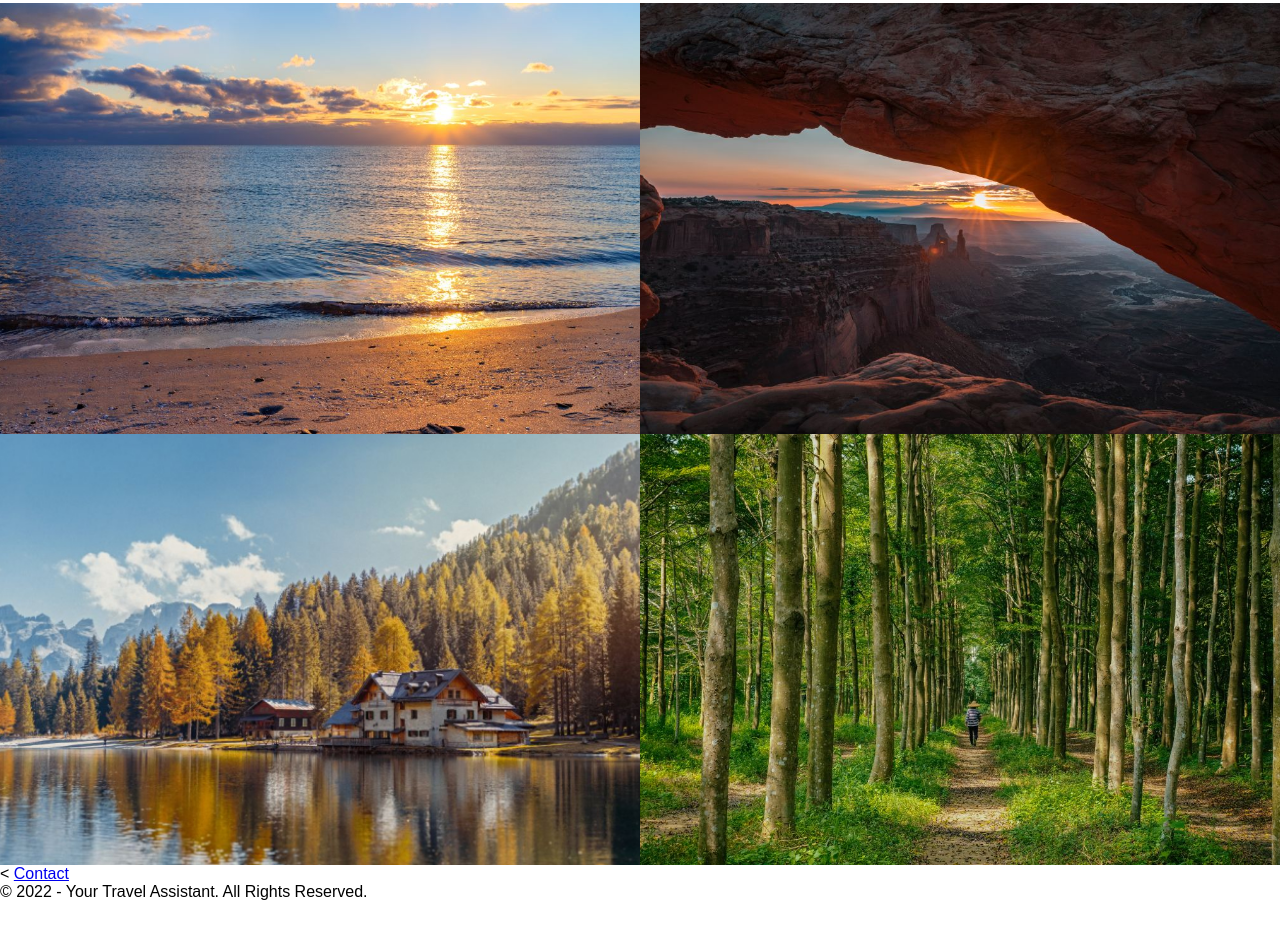
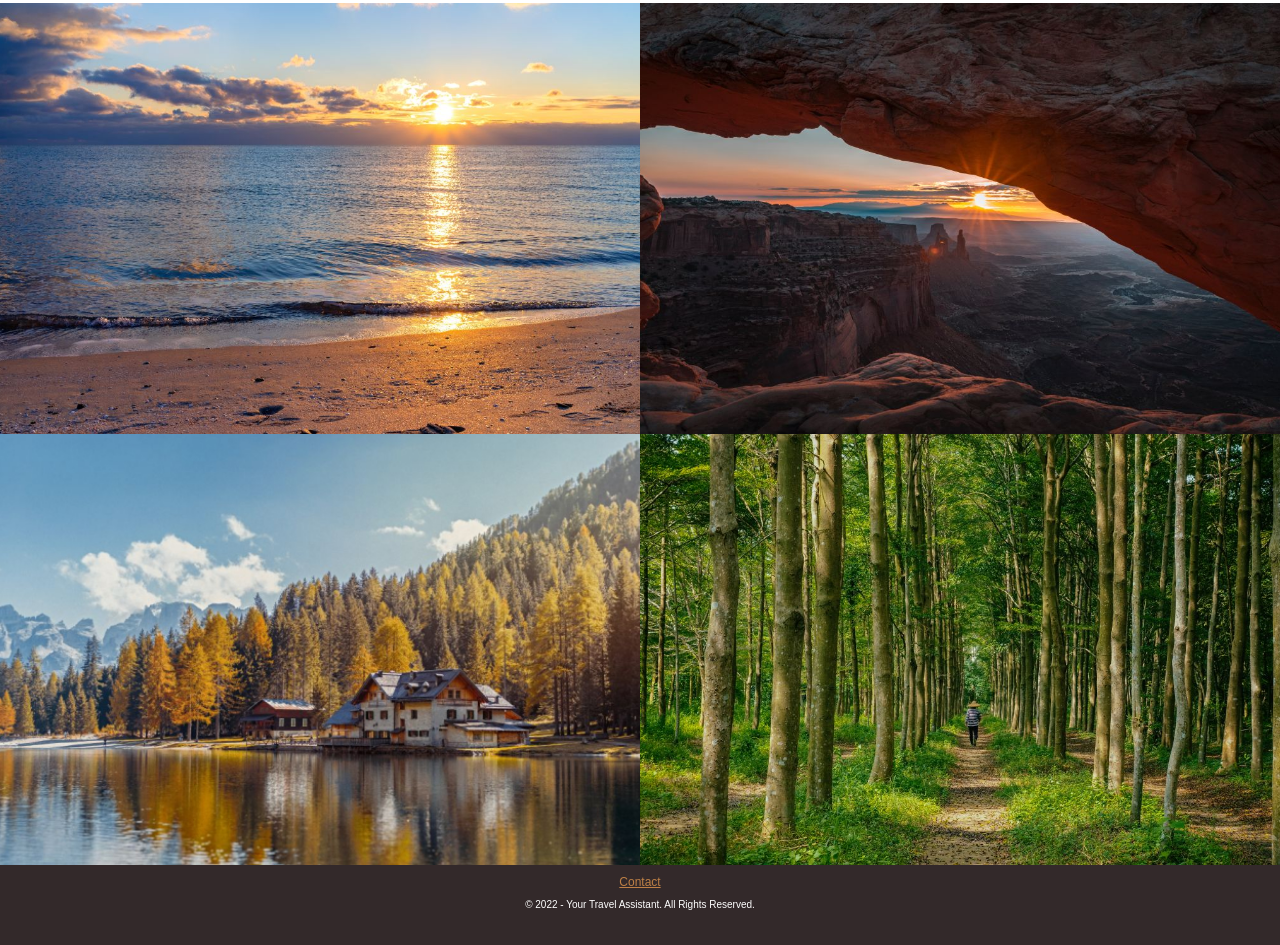
Before and after one commit to savcukova/web---travel-assistant, a plain HTML site: page index.html in a window 1280 px wide. Shown: the part 6894-7839 px from the top of the page. Before the commit the page ends 7795 px from the top, so only its background shows below. Drawn offline with Linux system fonts and the light colour scheme.

Commit message:
footer done

```diff
--- a/index.html
+++ b/index.html
@@ -188,9 +188,9 @@
             </div>
     </div>
 
-    <!-- FOOTER HOTOVO -->
+    <!-- FOOTER -->
     <div class="contacts">
-        <div class="cont-container"><
+        <div class="cont-container">
             <a href="#">Contact</a>
             <div class="copyright">© 2022 - Your Travel Assistant. All Rights Reserved.</div>
         </div>
--- a/style.css
+++ b/style.css
@@ -301,3 +301,25 @@ img {
         width: 100%;
     }
 }
+
+/* FOOTER */
+.contacts {
+    background-color: var(--primary-color);
+    height: 10vh;
+}
+
+.cont-container {
+    text-align: center;
+}
+
+.cont-container a {
+    display: inline-block;
+    color: #be8046;
+    margin: 10px;
+    font-size: 12px;
+}
+
+.cont-container div {
+    color: white;
+    font-size: 10px;
+}
```
